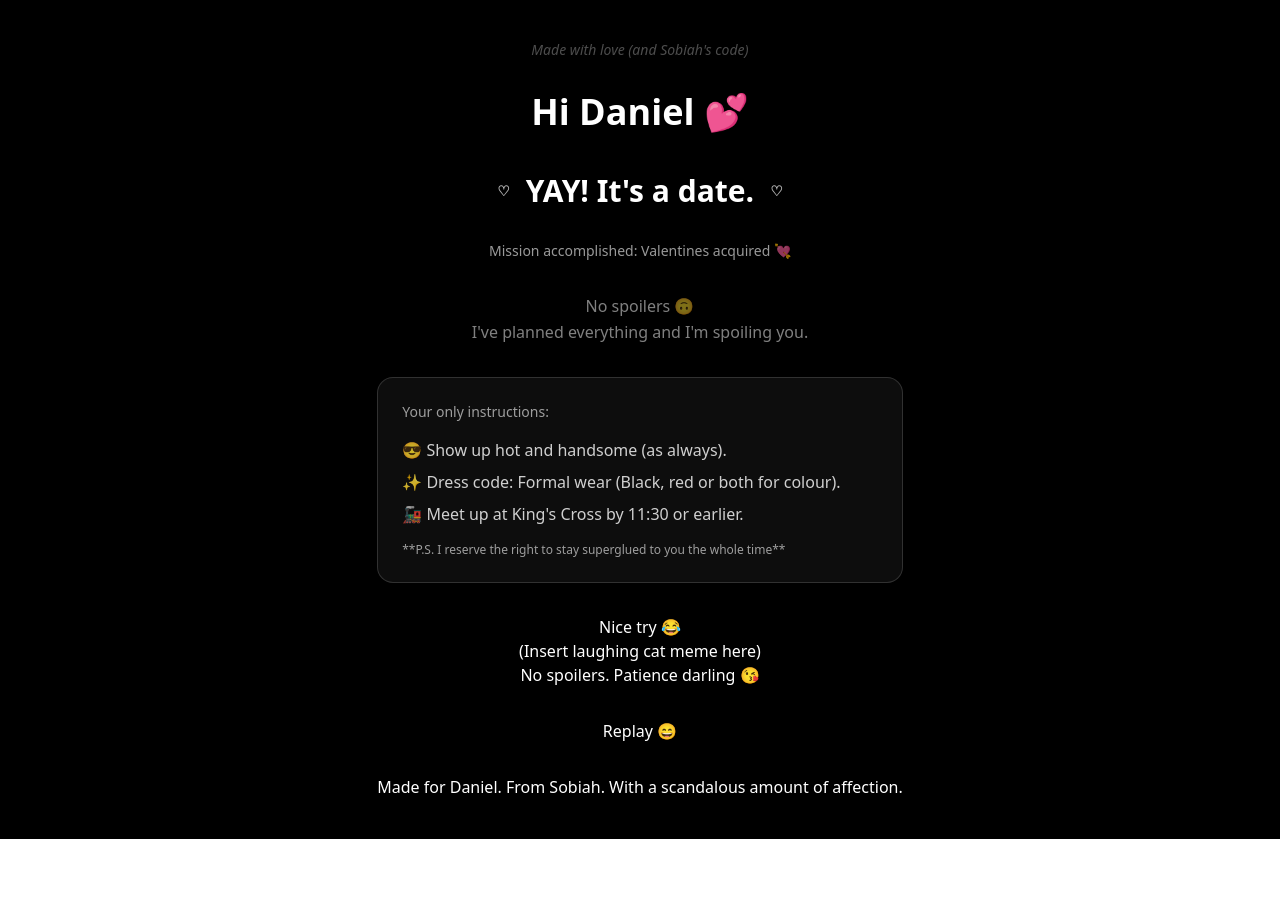
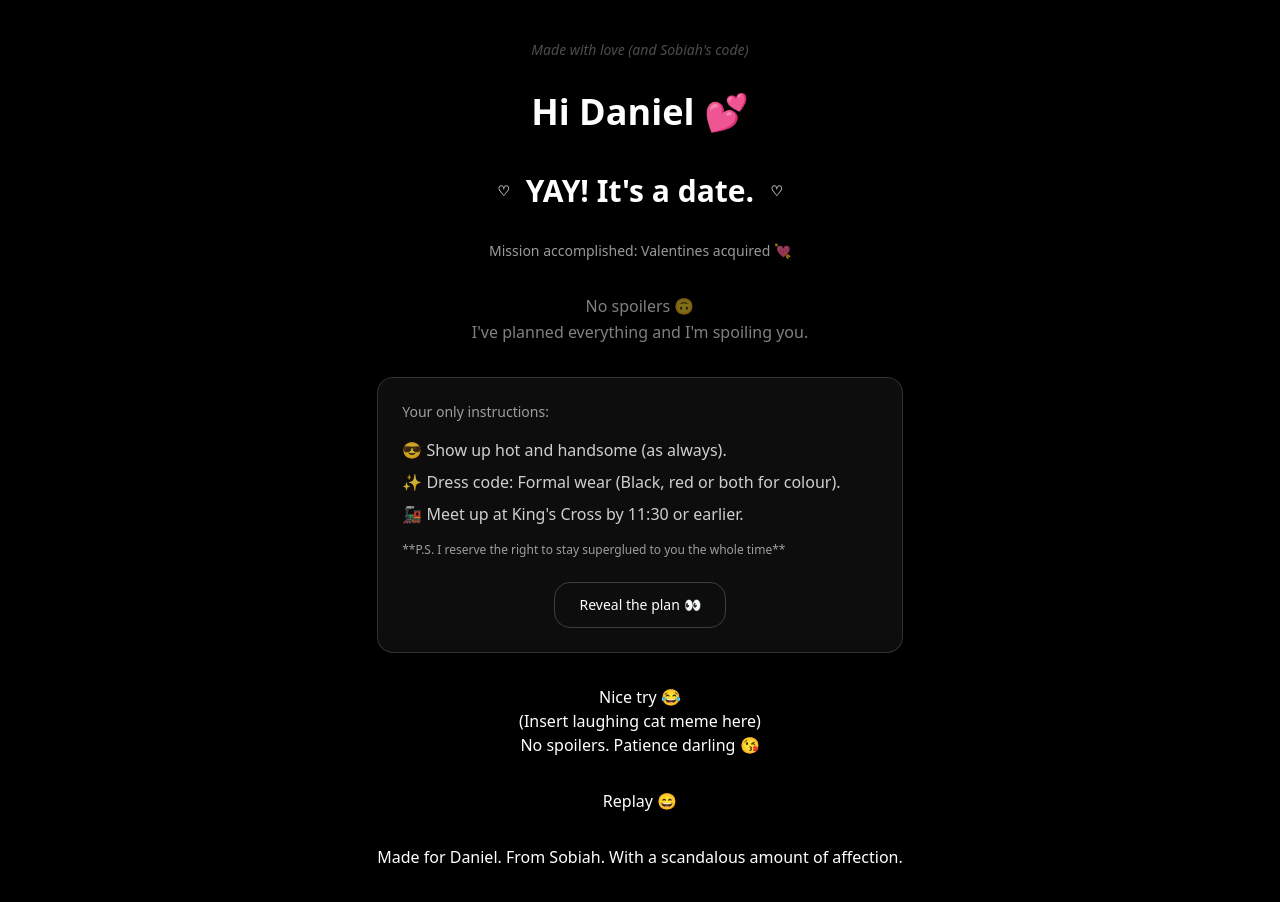
Before and after one commit to SobiahSelvarajah/ss-be-my-valentine, a Next.js app: page / in a window 1280 px wide. Both pictures are taken after a click on the button "Yes 💞". Shown: the top 902 px of the page. Before the commit the page ends 839 px from the top, so only its background shows below. Built offline with nearby package versions, Linux system fonts and the light colour scheme.

Commit message:
page.js: required styling added to fake reveal button of yes state section

```diff
--- a/src/app/page.js
+++ b/src/app/page.js
@@ -154,9 +154,21 @@ export default function Page() {
                 <p className="mt-4 text-xs text-white/60">
                   **P.S. I reserve the right to stay superglued to you the whole time**
                 </p>
+                <div className="mt-6 text-center">
+                  <button
+                    type="button"
+                    onClick={() => setTriedToReveal(true)}
+                    className="px-6 py-3 rounded-2xl
+                               text-sm font-medium
+                               border border-white/20
+                               text-white hover:bg-white/10
+                               transition"
+                  >
+                    Reveal the plan 👀
+                  </button>
+                </div>
               </>
-            ) :
-            (
+            ) : (
               <div></div>
             )}
           </div>
```
